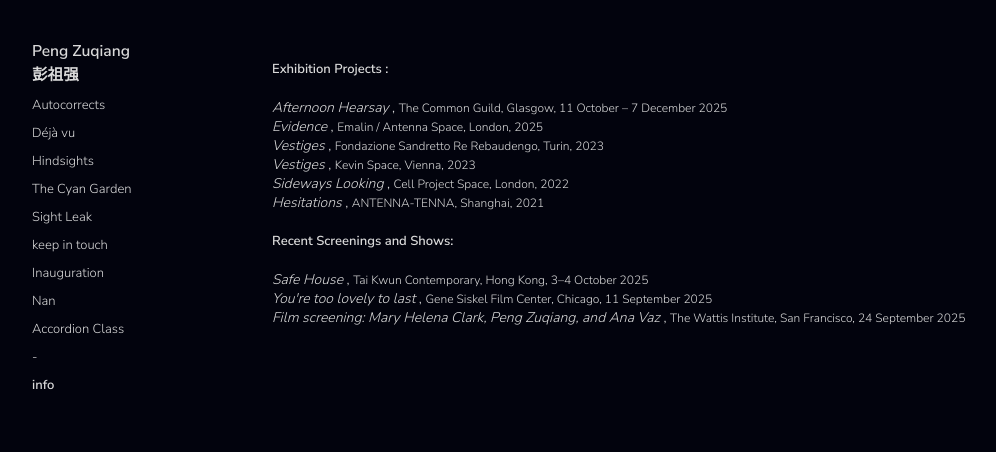
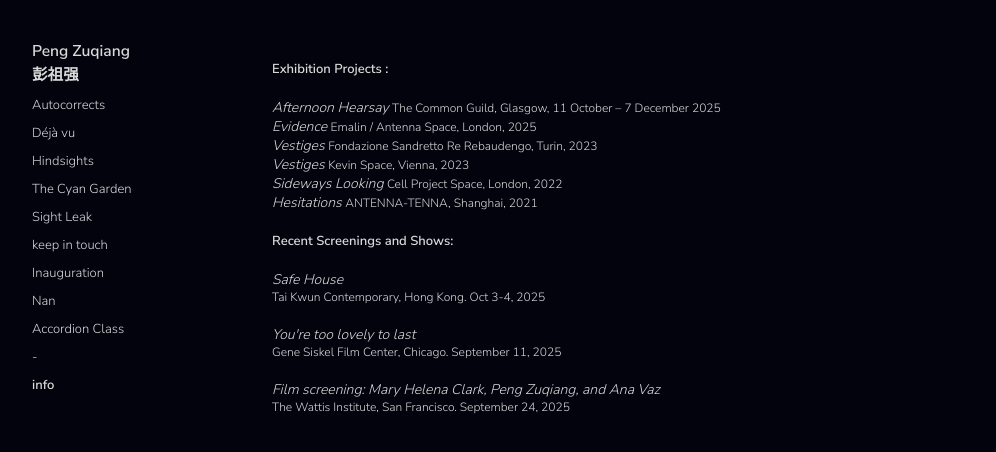
Before and after one commit to JAWeiss89/zuqiangPortfolioReact, a React (Create React App) app: page / in a window 1280 px wide. Shown: the top 452 px of the page, without its empty margins (8-1004 px from the left). Built offline with nearby package versions, Linux system fonts and the light colour scheme.

Commit message:
Update Home.js

```diff
--- a/src/Home.js
+++ b/src/Home.js
@@ -15,7 +15,7 @@
         >
           <em>Afternoon Hearsay</em>
         </a>{" "}
-        ,{" "}
+         {" "}
         <span style={{ fontSize: '12px' }}>
           The Common Guild, Glasgow, 11 October – 7 December 2025
         </span>
@@ -29,7 +29,7 @@
         >
           <em>Evidence</em>
         </a>{" "}
-        ,{" "}
+         {" "}
         <span style={{ fontSize: '12px' }}>
           Emalin / Antenna Space, London, 2025
         </span>
@@ -43,7 +43,7 @@
         >
           <em>Vestiges</em>
         </a>{" "}
-        ,{" "}
+         {" "}
         <span style={{ fontSize: '12px' }}>
           Fondazione Sandretto Re Rebaudengo, Turin, 2023
         </span>
@@ -57,7 +57,7 @@
         >
           <em>Vestiges</em>
         </a>{" "}
-        ,{" "}
+         {" "}
         <span style={{ fontSize: '12px' }}>
           Kevin Space, Vienna, 2023
         </span>
@@ -71,7 +71,7 @@
         >
           <em>Sideways Looking</em>
         </a>{" "}
-       ,{" "}
+        {" "}
         <span style={{ fontSize: '12px' }}>
           Cell Project Space, London, 2022
         </span>
@@ -85,55 +85,25 @@
         >
           <em>Hesitations</em>
         </a>{" "}
-        ,{" "}
+         {" "}
         <span style={{ fontSize: '12px' }}>
           ANTENNA-TENNA, Shanghai, 2021
         </span>
       </p>
 
-      <p><b>Recent Screenings and Shows:</b></p>
+          <p><b>Recent Screenings and Shows:</b></p>
 
-      <p style={{ margin: 0, fontSize: '14px', whiteSpace: 'nowrap' }}>
-        <a
-          href="https://www.taikwun.hk/en/programme/detail/stay-connected-navigating-the-cloud/1637"
-          target="_blank"
-          rel="noreferrer"
-        >
-          <em>Safe House</em>
-        </a>{" "}
-        ,{" "}
-        <span style={{ fontSize: '12px' }}>
-          Tai Kwun Contemporary, Hong Kong, 3–4 October 2025
-        </span>
-      </p>
+            <p style={{margin:'0px', fontSize:'14px'}}><a href="https://www.taikwun.hk/en/programme/detail/stay-connected-navigating-the-cloud/1637" target="_blank" rel="noreferrer"><em> Safe House </em></a></p>
+            <p style={{margin:'0px', fontSize:'12px'}}>Tai Kwun Contemporary, Hong Kong. Oct 3-4, 2025 </p>
+            <p></p>
 
-      <p style={{ margin: 0, fontSize: '14px', whiteSpace: 'nowrap' }}>
-        <a
-          href="https://www.siskelfilmcenter.org/frederic-moffet"
-          target="_blank"
-          rel="noreferrer"
-        >
-          <em>You're too lovely to last</em>
-        </a>{" "}
-        ,{" "}
-        <span style={{ fontSize: '12px' }}>
-          Gene Siskel Film Center, Chicago, 11 September 2025
-        </span>
-      </p>
+            <p style={{margin:'0px', fontSize:'14px'}}><a href="https://www.siskelfilmcenter.org/frederic-moffet" target="_blank" rel="noreferrer"><em> You're too lovely to last </em></a></p>
+            <p style={{margin:'0px', fontSize:'12px'}}>Gene Siskel Film Center, Chicago. September 11, 2025 </p>
+            <p></p>
 
-      <p style={{ margin: 0, fontSize: '14px', whiteSpace: 'nowrap' }}>
-        <a
-          href="https://wattis.org/calendar/wednesday-september-24-2025"
-          target="_blank"
-          rel="noreferrer"
-        >
-          <em>Film screening: Mary Helena Clark, Peng Zuqiang, and Ana Vaz</em>
-        </a>{" "}
-        ,{" "}
-        <span style={{ fontSize: '12px' }}>
-          The Wattis Institute, San Francisco, 24 September 2025
-        </span>
-      </p>
+            <p style={{margin:'0px', fontSize:'14px'}}><a href="https://wattis.org/calendar/wednesday-september-24-2025" target="_blank" rel="noreferrer"><em> Film screening: Mary Helena Clark, Peng Zuqiang, and Ana Vaz </em></a></p>
+            <p style={{margin:'0px', fontSize:'12px'}}>The Wattis Institute, San Francisco. September 24, 2025 </p>
+            <p></p>
     </section>
   );
 };
```
